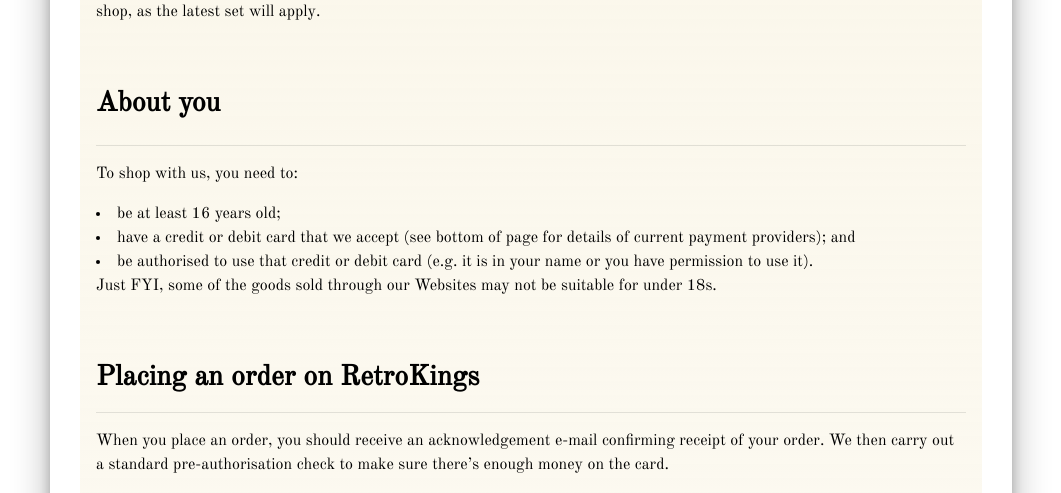
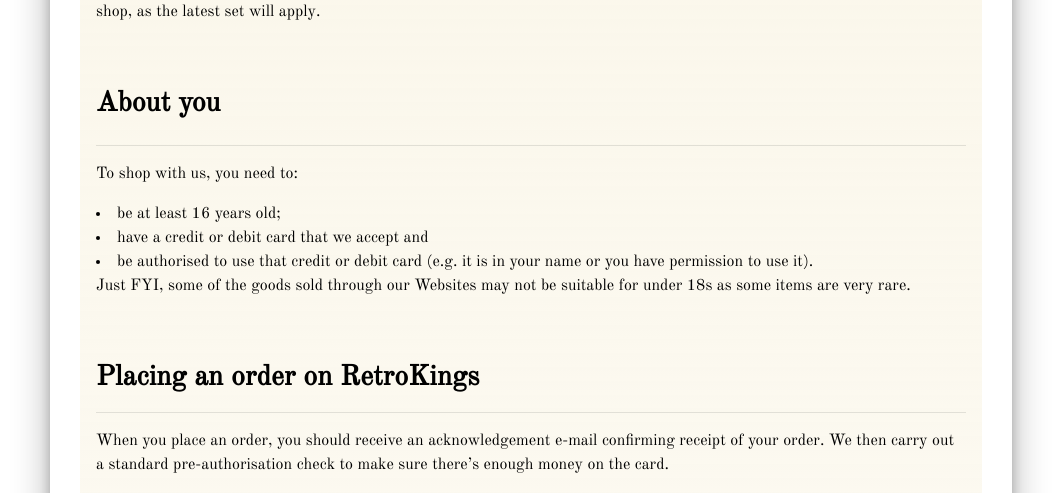
Before and after one commit to Jmurray1989/RetroKings, a Django app: page /pages/tandc/ in a window 1280 px wide. Shown: the part 1081-1574 px from the top of the page, without its empty margins (109-1170 px from the left). Run offline with Django 3.2, Linux system fonts and the light colour scheme; some libraries are stand-ins or nearby versions.

Commit message:
Minor changes made to tandc page

```diff
--- a/pages/templates/tandc.html
+++ b/pages/templates/tandc.html
@@ -42,15 +42,14 @@
         <p>To shop with us, you need to:</p>
         <li>be at least 16 years old;</li>
         <li>
-          have a credit or debit card that we accept (see bottom of page for
-          details of current payment providers); and
+          have a credit or debit card that we accept and
         </li>
         <li>
           be authorised to use that credit or debit card (e.g. it is in your
           name or you have permission to use it).
           <p>
             Just FYI, some of the goods sold through our Websites may not be
-            suitable for under 18s.
+            suitable for under 18s as some items are very rare.
           </p>
           <h3 class="pt-5 font-weight-bold">Placing an order on RetroKings</h3>
           <hr />
```
